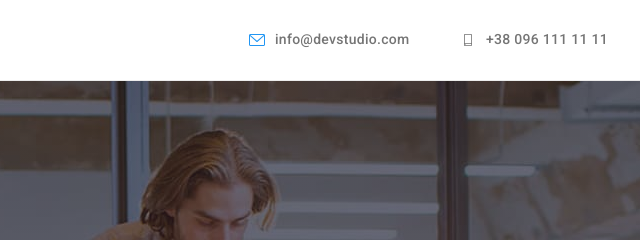
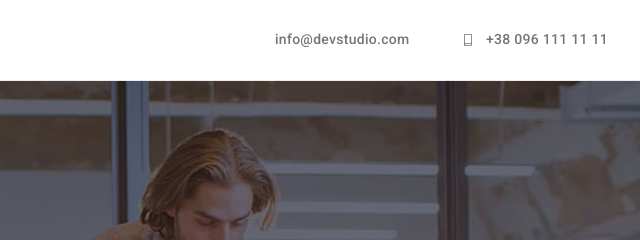
Before and after one commit to ZaharChis/goit-markup-hw-08, a plain HTML site: page index.html in a window 1280 px wide. Shown: the top 240 px of the page, 604-1244 px from the left. Drawn offline with nearby package versions, Linux system fonts and the light colour scheme.

Commit message:
dont work teg "svg"

```diff
--- a/CSS/styles.css
+++ b/CSS/styles.css
@@ -276,9 +276,9 @@ align-items: center;
     margin-right: 10px;
 }
 
-.mail::before{
+/* .mail::before{
     background-image: url(../imeges/envelope\ \(hover\)\ \(1\).svg);
-}
+} */
 
 .phone::before{
     background-image: url(../imeges/smartphone\ \(1\).svg);
```
Also changed, not shown: index.html (+3 -0 lines), imeges/Logo (1) (1).svg (added), imeges/Logo (2) (1).svg (added), imeges/Logo (3) (1).svg (added), imeges/Logo (4) (1).svg (added), imeges/Logo (5) (1).svg (added), imeges/Logo (6) (1).svg (added), imeges/facebook 1 (1).svg (added), imeges/instagram 2 (1).svg (added), imeges/linkedin 1 (1).svg (added), imeges/symbol-defs.svg (added), imeges/twitter 1 (1).svg (added).
